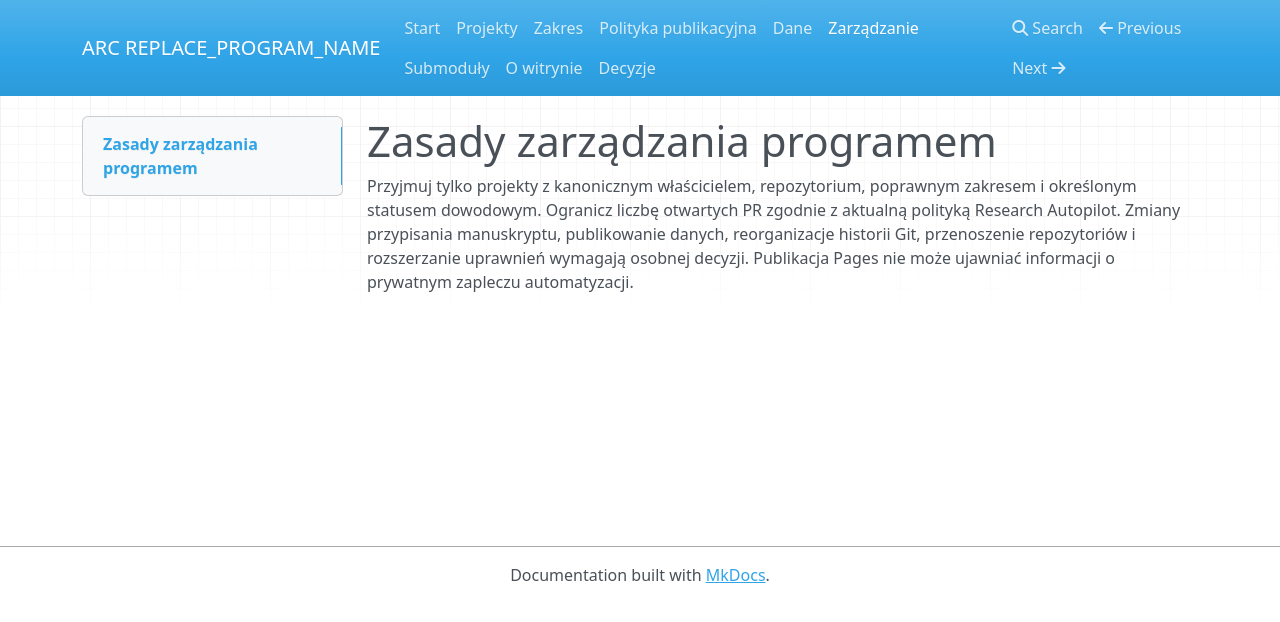
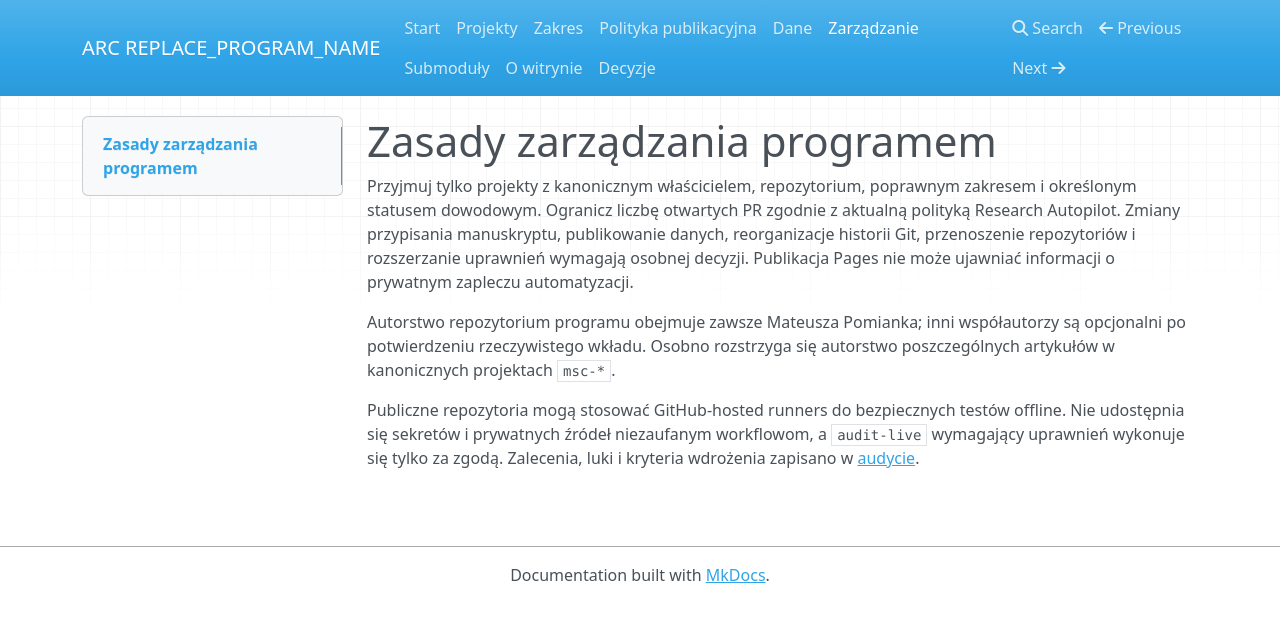
Before and after one commit to MatPomGit/repo-template-arc, an MkDocs documentation site: the page built from docs/governance.md, in a window 1280 px wide. Shown: the top 622 px of the page. Built offline with MkDocs 1.6.1, drawn with Linux system fonts in a browser that asks for light colours; nearby versions of some CDN libraries.

Commit message:
docs: align docs/governance.md with ARC audit, authorship and CI policy

```diff
--- a/docs/governance.md
+++ b/docs/governance.md
@@ -1,3 +1,8 @@
 # Zasady zarządzania programem
 
 Przyjmuj tylko projekty z kanonicznym właścicielem, repozytorium, poprawnym zakresem i określonym statusem dowodowym. Ogranicz liczbę otwartych PR zgodnie z aktualną polityką Research Autopilot. Zmiany przypisania manuskryptu, publikowanie danych, reorganizacje historii Git, przenoszenie repozytoriów i rozszerzanie uprawnień wymagają osobnej decyzji. Publikacja Pages nie może ujawniać informacji o prywatnym zapleczu automatyzacji.
+
+
+Autorstwo repozytorium programu obejmuje zawsze Mateusza Pomianka; inni współautorzy są opcjonalni po potwierdzeniu rzeczywistego wkładu. Osobno rozstrzyga się autorstwo poszczególnych artykułów w kanonicznych projektach `msc-*`.
+
+Publiczne repozytoria mogą stosować GitHub-hosted runners do bezpiecznych testów offline. Nie udostępnia się sekretów i prywatnych źródeł niezaufanym workflowom, a `audit-live` wymagający uprawnień wykonuje się tylko za zgodą. Zalecenia, luki i kryteria wdrożenia zapisano w [audycie](../reviews/2026-11-19-template-audit.md).
```
